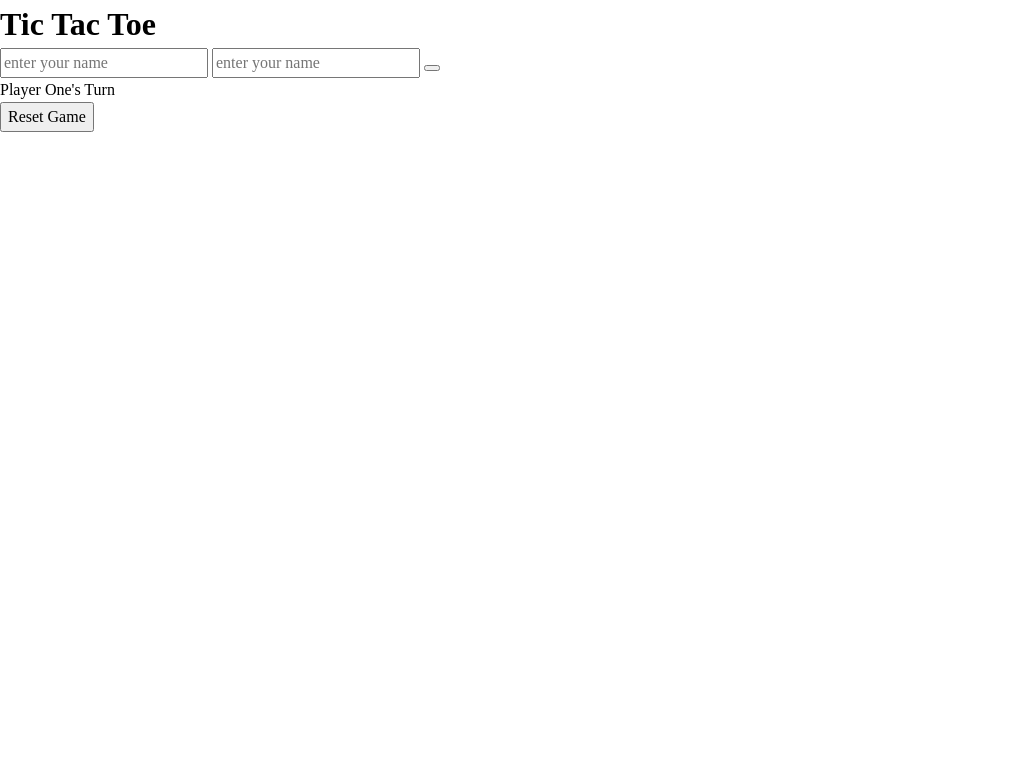
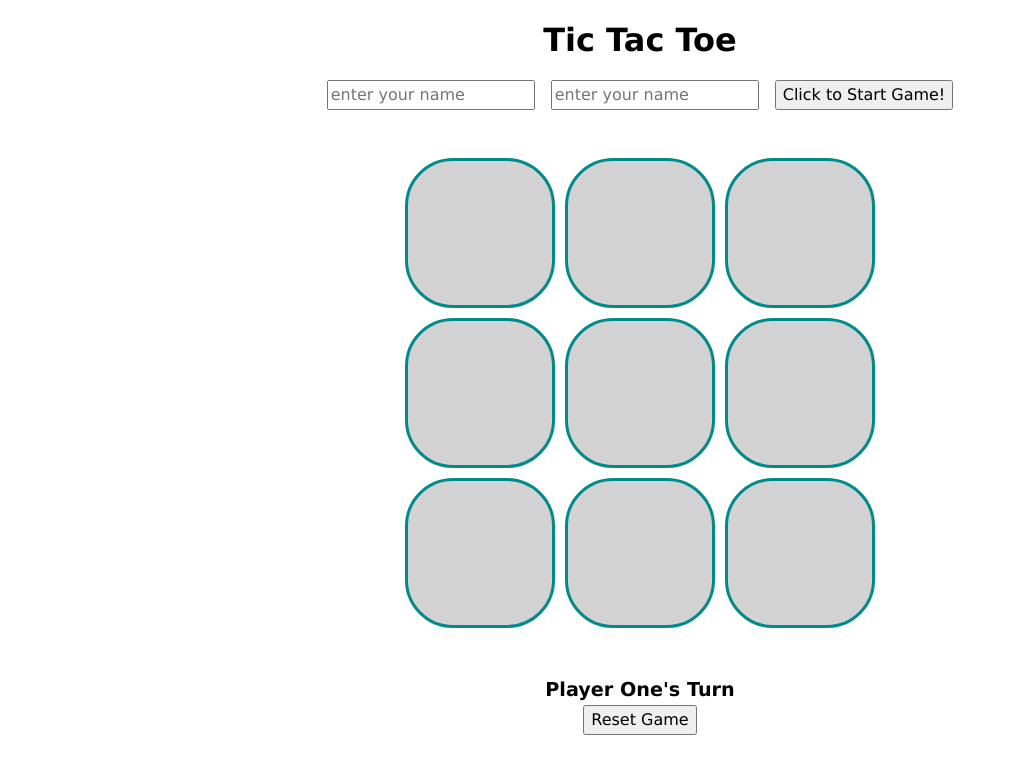
Before and after one commit to happysonsad/Tic-Tac-Toe, a plain HTML site: page index.html in a window 1280 px wide. Shown: the whole page, without its empty margins (0-1016 px from the left). Drawn offline with Linux system fonts and the light colour scheme.

Commit message:
set up the html layout and css style

```diff
--- a/index.html
+++ b/index.html
@@ -12,7 +12,7 @@
     <div class="playerNameInput">
         <input type="text" placeholder="enter your name" id="playerOne">
         <input type="text" placeholder="enter your name" id="playerTwo">
-        <button type="button" class="startGameButton"></button>
+        <button type="button" class="startGameButton">Click to Start Game!</button>
     </div>
 
     <div class="gameBoard">
--- a/style.css
+++ b/style.css
@@ -32,5 +32,51 @@
 #root, #__next {
   isolation: isolate;
 }
+  /* ------- */
 
-  /* ------- */
+body {
+    text-align: center;
+    font-family: Verdana, Geneva, Tahoma, sans-serif;
+}
+
+.playerNameInput {
+    display: flex;
+    justify-content: center;
+    flex-wrap: wrap;
+    gap: 1rem;
+}
+
+h1 {
+    margin: 1rem 0;
+}
+
+.gameBoard {
+    display: grid;
+    grid-template-columns: repeat(3, 150px);
+    grid-template-rows: repeat(3, 150px);
+    justify-content: center;
+    gap: 10px;
+    margin: 3rem auto;
+}
+
+.cell {
+    width: 150px;
+    height: 150px;
+    background-color: lightgray;
+    border-radius: 3rem;
+    border: darkcyan 3px solid;
+    display: flex;
+    justify-content: center;
+    align-items: center;
+    cursor: pointer;
+}
+
+.playerNameInput > .startGameButton,
+.resetGamebutton {
+    cursor: pointer;
+}
+
+.playerTurnInfo {
+    font-weight: bolder;
+    font-size: 1.2rem;
+}
```
Lines whose indentation alone changed are shown as unchanged.
